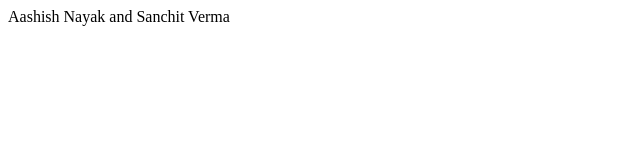
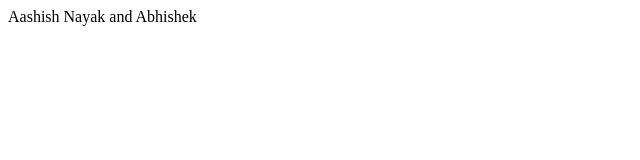
Before and after one commit to Aashishnayak/HTMLTraining, a plain HTML site: page index.html in a window 1280 px wide. Shown: the full height of the page, 0-640 px from the left. Drawn offline with Linux system fonts and the light colour scheme.

Commit message:
added abhishek

```diff
--- a/index.html
+++ b/index.html
@@ -7,6 +7,6 @@
     <title>Document</title>
   </head>
   <body>
-    Aashish Nayak and Sanchit Verma
+    Aashish Nayak and Abhishek
   </body>
 </html>
```
